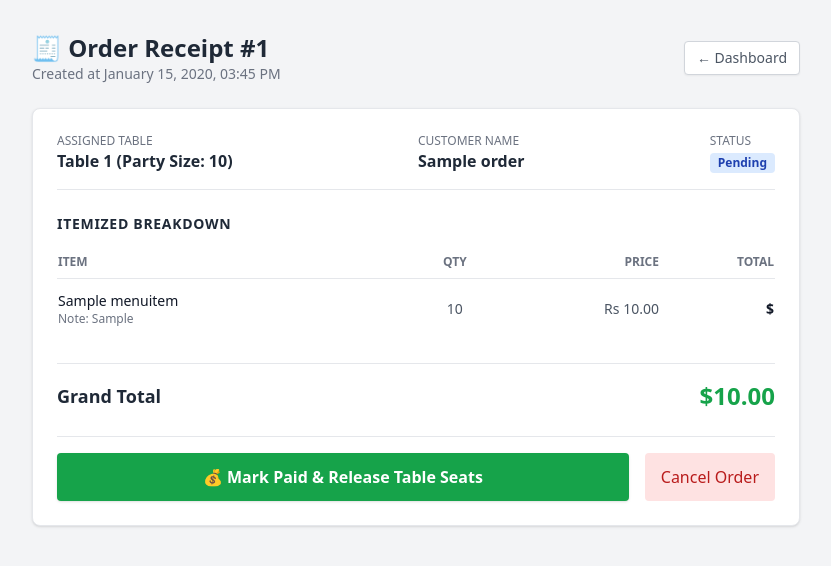
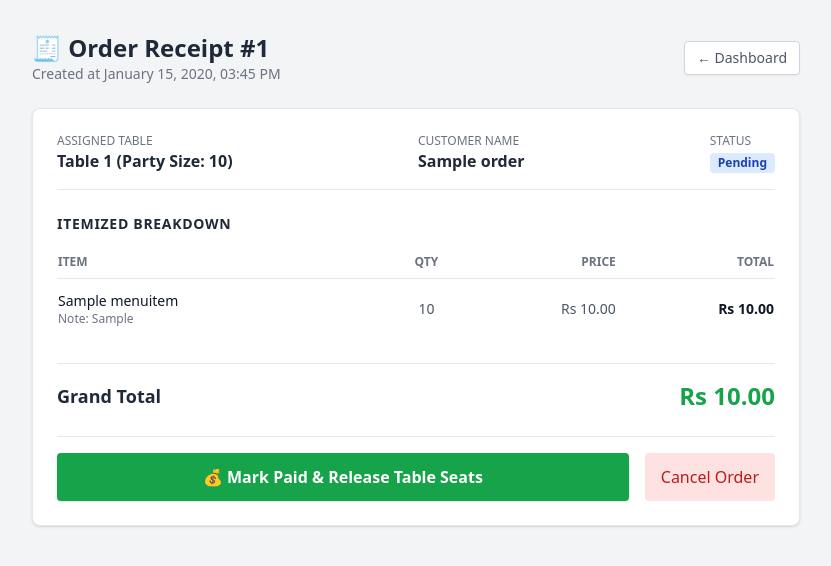
Before and after one commit to bensujan7/Restaurant-ordering-system, a Django app: page /orders/1/ in a window 1280 px wide. Shown: the part 60-626 px from the top of the page, without its empty margins (224-1055 px from the left). Run offline with Django 5.2, Linux system fonts and the light colour scheme; tables that the repository leaves empty hold one stand-in row (values such as "Sample post"); some libraries are stand-ins or nearby versions.

Commit message:
Changes Update

```diff
--- a/orders/models.py
+++ b/orders/models.py
@@ -89,12 +89,12 @@ class Order(models.Model):
     def __str__(self):
         return f"Order #{self.id} - Table {self.table.table_number if self.table else 'Takeout'} [{self.status}]"
 
-    def calculate_totals(self, tax_rate=Decimal('0.10')):
-        """Recalculate subtotal, tax, and grand total from related order items."""
+    def calculate_totals(self, tax_rate=Decimal('0.00')):
+
         items_subtotal = sum(item.subtotal for item in self.items.all())
         self.subtotal = items_subtotal
         self.tax_amount = items_subtotal * tax_rate
-        self.grand_total = self.subtotal + self.tax_amount
+        self.grand_total = self.subtotal    + self.tax_amount
         self.save()
 
 
--- a/orders/templates/orders/order_details.html
+++ b/orders/templates/orders/order_details.html
@@ -54,7 +54,7 @@
                             </td>
                             <td class="py-3 text-center text-gray-600">{{ item.quantity }}</td>
                             <td class="py-3 text-right text-gray-600">Rs {{ item.menu_item.price }}</td>
-                            <td class="py-3 text-right font-semibold text-gray-900">${{ item.total_price }}</td>
+                            <td class="py-3 text-right font-semibold text-gray-900">Rs {{ item.subtotal }}</td>
                         </tr>
                     {% endfor %}
                 </tbody>
@@ -64,7 +64,7 @@
         <!-- Total Calculation -->
         <div class="border-t pt-4 flex justify-between items-center">
             <span class="font-bold text-lg text-gray-800">Grand Total</span>
-            <span class="font-extrabold text-2xl text-green-600">${{ order.grand_total }}</span>
+            <span class="font-extrabold text-2xl text-green-600">Rs {{ order.grand_total }}</span>
         </div>
 
         <!-- Payment Actions -->
```
